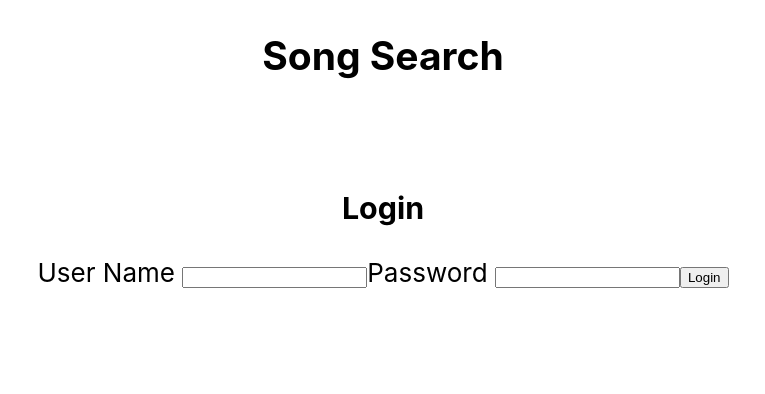
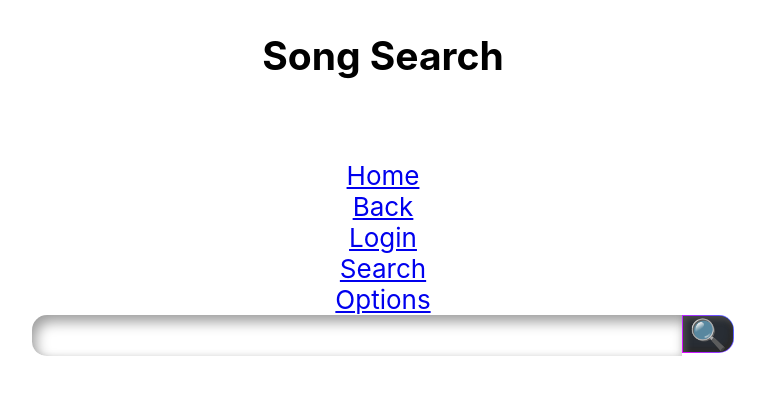
Before and after one commit to jdvolk/shuflistFE, a React (Create React App) app: page /SearchResults in a window 1280 px wide. Shown: the top 394 px of the page, without its empty margins (257-1022 px from the left). Built offline with nearby package versions, Linux system fonts and the light colour scheme.

Commit message:
'moves routes to own file, add redirects on user interactions, add nav bar' (#4)
* add router to app and add routes based on form submissions and user interactions

* moves routes to own file, add redirects on user interactions, add nav bar

```diff
--- a/package.json
+++ b/package.json
@@ -10,6 +10,7 @@
     "react": "^17.0.1",
     "react-dom": "^17.0.1",
     "react-redux": "^7.2.1",
+    "react-router-dom": "^5.2.0",
     "react-scripts": "4.0.0"
   },
   "scripts": {
--- a/src/App.js
+++ b/src/App.js
@@ -1,9 +1,12 @@
 import React from 'react';
 import './App.css';
+import { Switch } from 'react-router-dom'
 
-import SongSearch from './features/SongSearch/Song_Input'
-import SearchResults from './features/SongResults/SongResultsContainer'
-import Login from '../src/app/Components/Login/Login'
+import Navigation from './app/Components/Navagation/Navigation'
+// import SongSearch from './features/SongSearch/Song_Input'
+// import SearchResults from './features/SongResults/SongResultsContainer'
+// import Login from '../src/app/Components/Login/Login'
+import Routes  from '../src/app/Routes/routes'
 
 import { selectSearchResults as searchResults } from './features/SongSearch/songInputSlice'
 import { selectIsLoggedIn as isLoggedIn } from './features/User/getUserSlice'
@@ -19,10 +22,11 @@ function App() {
       <header className="App-header">
         <h1>Song Search</h1>
       </header>
+        <Navigation />
       <section className="App-Body">
-        { !isLoggedIn && <Login />}
-        { isLoggedIn && <SongSearch /> }
-        { searchResults && <SearchResults />}
+      <Switch>
+        <Routes />
+      </Switch>
       </section>
     </section>
     </div>
--- a/src/app/Components/Login/Login.js
+++ b/src/app/Components/Login/Login.js
@@ -7,6 +7,7 @@ import {
   selectIsLoggedIn,
 
 }  from '../../../features/User/getUserSlice'
+import { Redirect } from 'react-router-dom';
 
 function Login() {
 
@@ -22,6 +23,7 @@ function Login() {
         e.preventDefault()
         e.stopPropagation()
         dispatch(getUser({'userName': userName, 'password': password}));
+
       }}
     >
       <h1>Login</h1>
@@ -56,7 +58,7 @@ function Login() {
       >
         Login
       </button>
-
+      {isLoggedIn && <Redirect to='/Search' />}
     </form>
   );
 };
--- /dev/null
+++ b/src/app/Components/Navagation/Navigation.js
@@ -0,0 +1,16 @@
+import React from 'react';
+import { Link } from 'react-router-dom';
+
+function Navigation () {
+  return (
+    <>
+      <Link to="/home">Home</Link>
+      <Link to="/home">Back</Link>
+      <Link to="/login">Login</Link>
+      <Link to="/search">Search</Link>
+      <Link to="/options">Options</Link>
+    </>
+  )
+}
+
+export default Navigation;
--- /dev/null
+++ b/src/app/Routes/routes.js
@@ -0,0 +1,46 @@
+import React from 'react';
+import { Route } from 'react-router-dom'
+
+import SongSearch from '../../features/SongSearch/Song_Input'
+import SearchResults from '../../features/SongResults/SongResultsContainer'
+import Login from '../Components/Login/Login'
+
+
+function Routes() {
+  return (
+    <>
+      <Route
+        path='/Login'
+        render={() => {
+          return (<Login />)
+        }}
+      ></Route>
+      <Route
+        path='/Search'
+        render={() => {
+          return (<SongSearch />)
+        }}
+      ></Route>
+      <Route
+        path='/SearchResults'
+        render={() => {
+          return (<SearchResults />)
+        }}
+      ></Route>
+      {/* { !isLoggedIn && <Login />}
+      { isLoggedIn && <SongSearch /> }
+      { searchResults && <SearchResults />} */}
+      <Route
+        exact path='/'
+        render={() => {
+          return (
+            <Login />
+            // <MainPage />
+          )
+        }}
+      ></Route>
+    </>
+  )
+}
+
+export default Routes;
--- a/src/features/SongResults/SongResultsContainer.js
+++ b/src/features/SongResults/SongResultsContainer.js
@@ -3,6 +3,7 @@ import { useDispatch, useSelector } from 'react-redux';
 
 import './SongResults.css';
 import Song from '../../app/Components/Song/Song'
+import SongSearch from  '../SongSearch/Song_Input'
 
 // console.log(searchResults);
 let resultsList = null;
@@ -19,9 +20,12 @@ function SongResults() {
     })
   }
   return (
-    <section className="search-results">
-      {resultsList ? resultsList : null }
-    </section>
+    <>
+    <SongSearch />
+      <section className="search-results">
+        {resultsList ? resultsList : null }
+      </section>
+    </>
   )
 }
 
--- a/src/features/SongSearch/Song_Input.js
+++ b/src/features/SongSearch/Song_Input.js
@@ -1,5 +1,6 @@
 import React, { useState } from 'react';
 import { useDispatch, useSelector } from 'react-redux';
+import { Redirect } from 'react-router-dom'
 
 // action/reducer imports
 import {
@@ -18,7 +19,9 @@ import Emoji from '../../app/Components/Emoji/Emoji';
 function SongSearch() {
 
   // hooks
+
   const input = useSelector(selectSongInput);
+  const results = useSelector(searchResults);
   const dispatch = useDispatch();
   const [ userInput, setSongInput ] = useState(input);
 
@@ -49,6 +52,7 @@ function SongSearch() {
           label='search'
         />
       </section>
+      {results && <Redirect to='/SearchResults' push/>}
     </section>
   )
 }
--- a/src/index.js
+++ b/src/index.js
@@ -5,11 +5,14 @@ import App from './App';
 import store from './app/store';
 import { Provider } from 'react-redux';
 import * as serviceWorker from './serviceWorker';
+import { BrowserRouter as Router } from 'react-router-dom';
 
 ReactDOM.render(
   <React.StrictMode>
     <Provider store={store}>
-      <App />
+      <Router>
+        <App />
+      </Router>
     </Provider>
   </React.StrictMode>,
   document.getElementById('root')
```
Also changed, not shown: src/app/Components/Navagation/Navigation.css (added), 1 other file (tests, documents, lock files or other folders).
